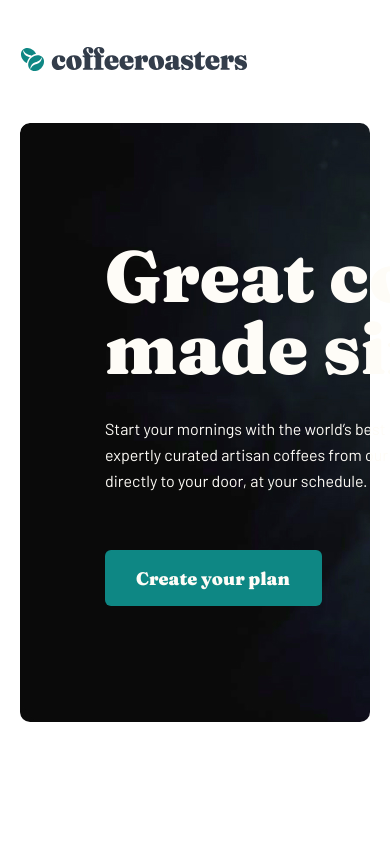
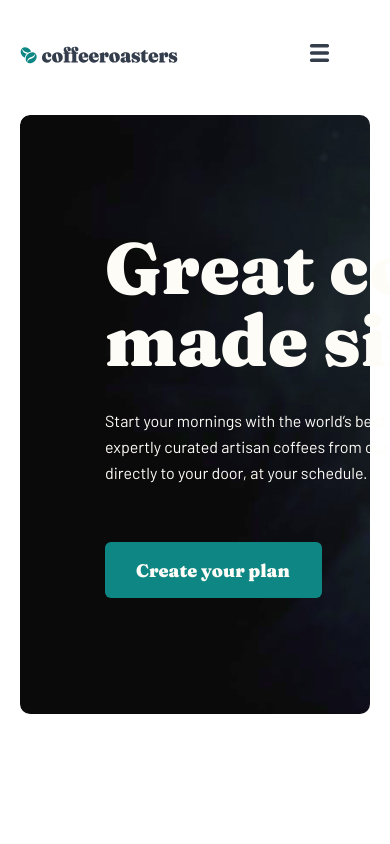
Before and after one commit to nurillo00/Coffeeroasters, a plain HTML site: page index.html in a window 390 px wide. Shown: the top 844 px of the page. Drawn offline with Linux system fonts and the light colour scheme; a web font is replaced by a local one.

Commit message:
add media header end

```diff
--- a/src/scss/all-blocks/_header.scss
+++ b/src/scss/all-blocks/_header.scss
@@ -62,10 +62,64 @@
     }
 }
 
+@media only screen and (max-width: 570px) {
+    .header{
+        .header_wrap {
+            gap: 0 150px;
+        }
+    }
+}
+
+@media only screen and (max-width: 550px) {
+    .header {
+        .header_wrap {
+            gap: 0 120px;
+        }
+    }
+}
+
+@media only screen and (max-width: 510px) {
+    .header {
+        .header_wrap {
+            gap: 0 70px;
+        }
+    }
+}
+
+@media only screen and (max-width: 460px) {
+    .header {
+        .header_wrap {
+            gap: 0 30px;
+        }
+    }
+}
+
+@media only screen and (max-width: 415px) {
+    .header {
+        .header_wrap {
+            gap: 0 10px;
+        }
+    }
+}
+
+@media only screen and (max-width: 400px) {
+    .header {
+        .header_wrap {
+            gap: 0 60px;
+            img {
+                width: 163px;
+                height: 18px;
+            }
+        }
+    }
+}
+
 @media only screen and (max-width: 375px) {
     .header {
         padding: 32px 0 40px 0;
         .header_wrap {
+
+            gap: 0 80px;
 
             img {
                 width: 163px;
```
Also changed, not shown: src/css/main.css, 1 other file.
